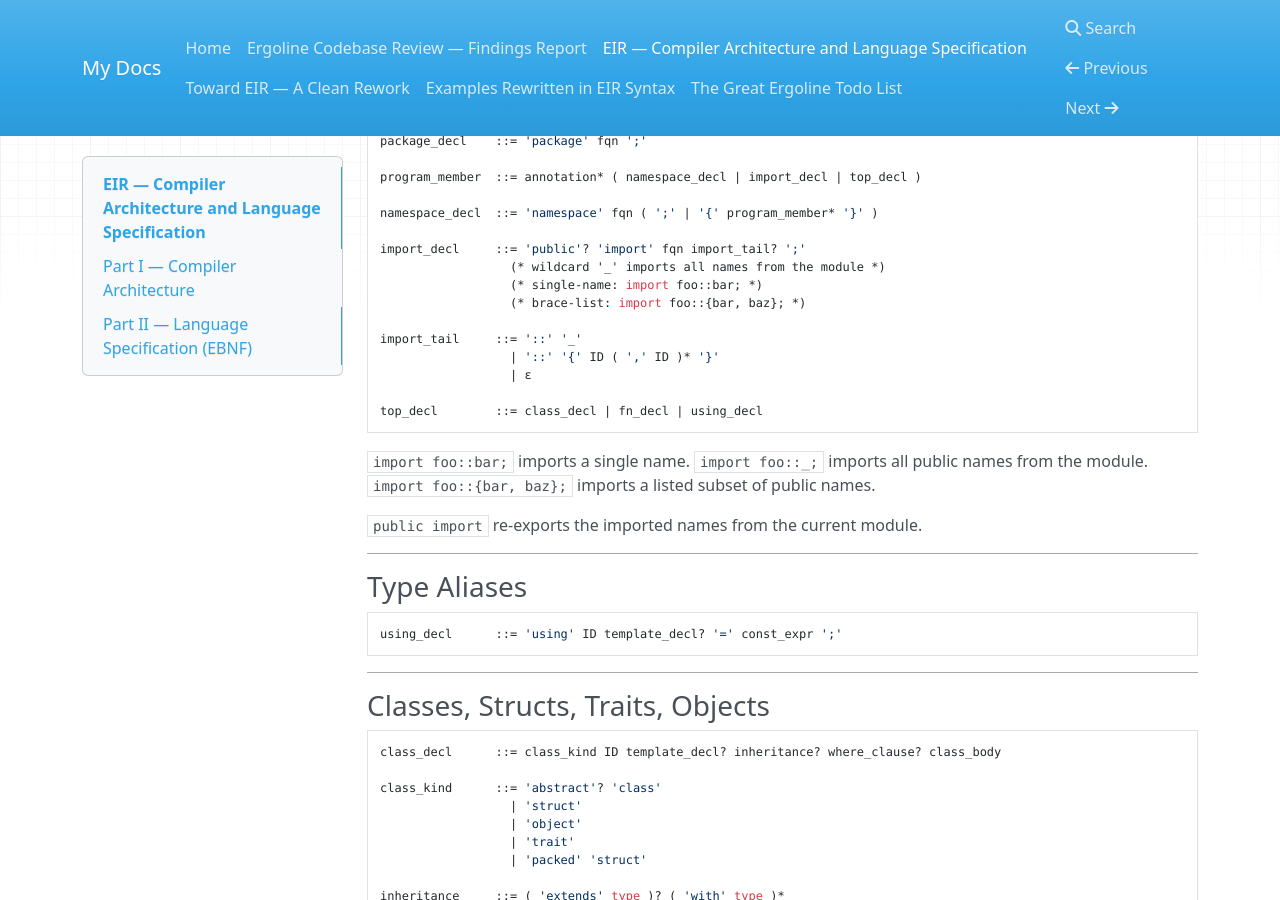
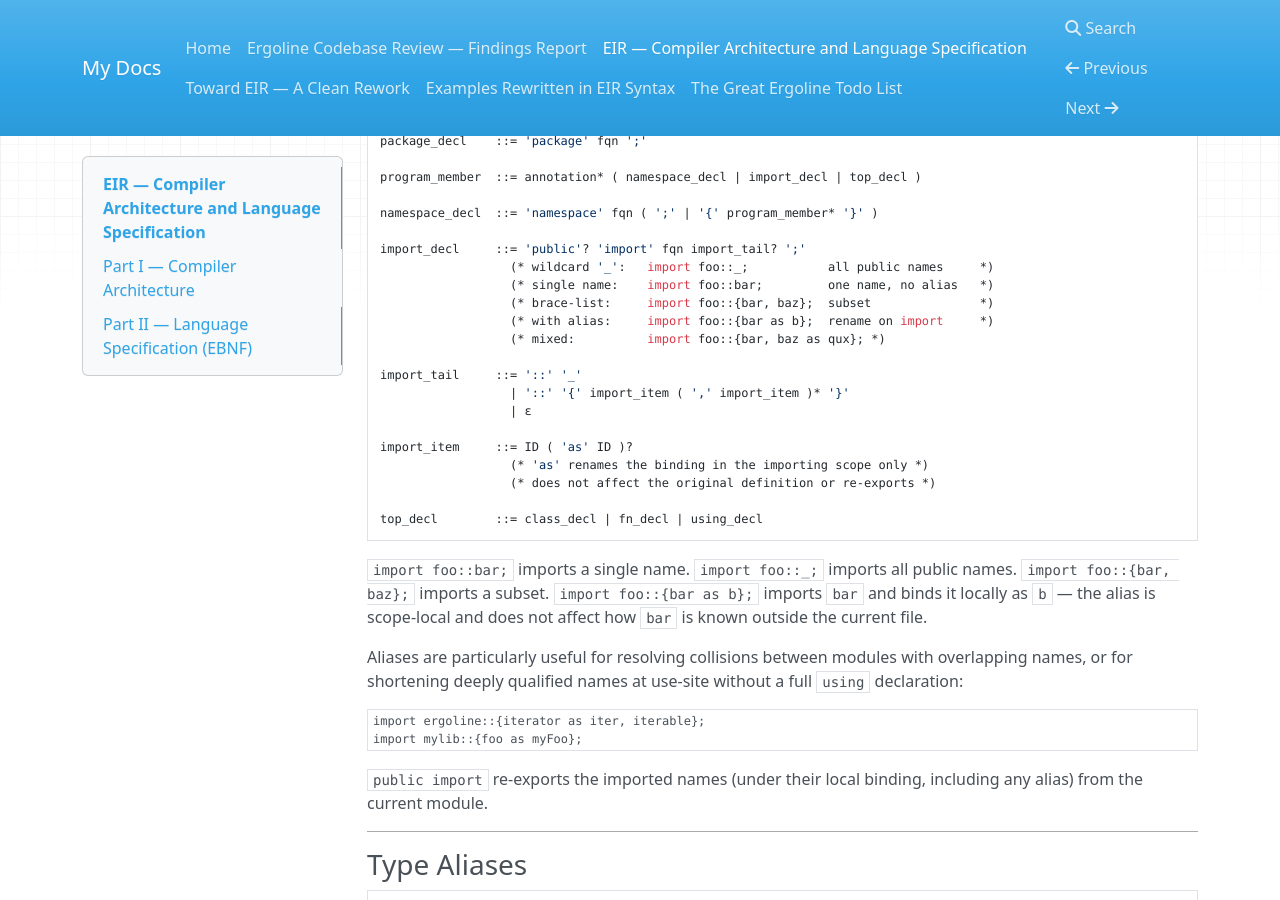
Before and after one commit to jszaday/ergoline, an MkDocs documentation site: the page built from docs/eir-spec.md, in a window 1280 px wide and 900 px high, scrolled down 10818 px. Built offline with MkDocs 1.6.1, drawn with Linux system fonts in a browser that asks for light colours; nearby versions of some CDN libraries.

Commit message:
Add import aliases to spec: import foo::{bar as baz}
import_item now accepts an optional 'as ID' renaming clause. The alias
is scope-local to the importing file and does not affect re-exports or
the original definition. public import re-exports under the local alias.
Added examples and notes on collision resolution use case.

Co-Authored-By: Claude Sonnet 4.6 (1M context) <noreply@anthropic.com>

````diff
--- a/docs/eir-spec.md
+++ b/docs/eir-spec.md
@@ -619,21 +619,39 @@ program_member  ::= annotation* ( namespace_decl | import_decl | top_decl )
 namespace_decl  ::= 'namespace' fqn ( ';' | '{' program_member* '}' )
 
 import_decl     ::= 'public'? 'import' fqn import_tail? ';'
-                  (* wildcard '_' imports all names from the module *)
-                  (* single-name: import foo::bar; *)
-                  (* brace-list: import foo::{bar, baz}; *)
+                  (* wildcard '_':   import foo::_;           all public names     *)
+                  (* single name:    import foo::bar;         one name, no alias   *)
+                  (* brace-list:     import foo::{bar, baz};  subset               *)
+                  (* with alias:     import foo::{bar as b};  rename on import     *)
+                  (* mixed:          import foo::{bar, baz as qux}; *)
 
 import_tail     ::= '::' '_'
-                  | '::' '{' ID ( ',' ID )* '}'
+                  | '::' '{' import_item ( ',' import_item )* '}'
                   | ε
+
+import_item     ::= ID ( 'as' ID )?
+                  (* 'as' renames the binding in the importing scope only *)
+                  (* does not affect the original definition or re-exports *)
 
 top_decl        ::= class_decl | fn_decl | using_decl
 ```
 
-`import foo::bar;` imports a single name. `import foo::_;` imports all public names from
-the module. `import foo::{bar, baz};` imports a listed subset of public names.
+`import foo::bar;` imports a single name. `import foo::_;` imports all public names.
+`import foo::{bar, baz};` imports a subset. `import foo::{bar as b};` imports `bar`
+and binds it locally as `b` — the alias is scope-local and does not affect how `bar`
+is known outside the current file.
 
-`public import` re-exports the imported names from the current module.
+Aliases are particularly useful for resolving collisions between modules with overlapping
+names, or for shortening deeply qualified names at use-site without a full `using`
+declaration:
+
+```ergoline
+import ergoline::{iterator as iter, iterable};
+import mylib::{foo as myFoo};
+```
+
+`public import` re-exports the imported names (under their local binding, including any
+alias) from the current module.
 
 ---
 
````
Also changed, not shown: docs/examples-rewritten.md (+14 -14 lines).
